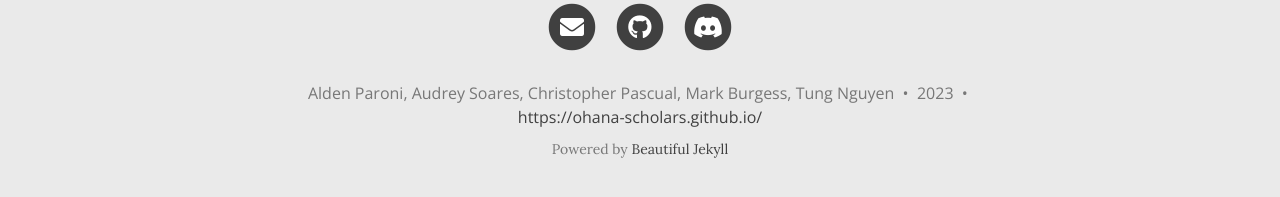
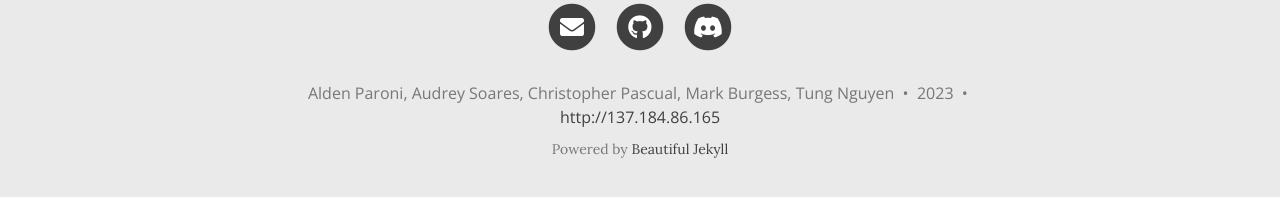
Before and after one commit to ohana-scholars/ohana-scholars.github.io, a Jekyll site: the page built from index.md, in a window 1280 px wide and 900 px high, scrolled down 2562 px. Shown: the part 690-887 px from the top of the window. Built offline with Jekyll 4.4.1, drawn with Linux system fonts in a browser that asks for light colours; nearby versions of some CDN libraries; the list of posts is cut into pages by our own code; some of the changed lines change nothing that is shown.

Commit message:
Added Milestone 2 & Application Web Links

```diff
--- a/_config.yml
+++ b/_config.yml
@@ -24,7 +24,7 @@
   Team Contract: "contract"
   Milestones:
     - Milestone 1: "https://github.com/orgs/ohana-scholars/projects/1"
-    - Milestone 2:
+    - Milestone 2: "https://github.com/orgs/ohana-scholars/projects/2/views/1?layout=table"
     - Milestone 3:
   Team Members: "team"
 
@@ -95,7 +95,7 @@
 
 # How to display the link to your website in the footer
 # Remove this if you don't want a link in the footer
-url-pretty: "https://ohana-scholars.github.io/"
+url-pretty: "http://137.184.86.165"
 
 # Excerpt word length - Truncate the excerpt of each post on the feed page to the specified number of words
 excerpt_length: 50
```
